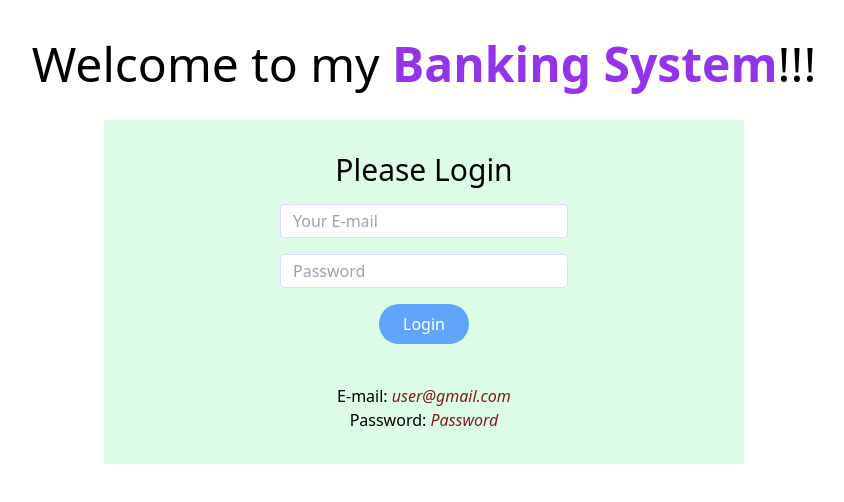
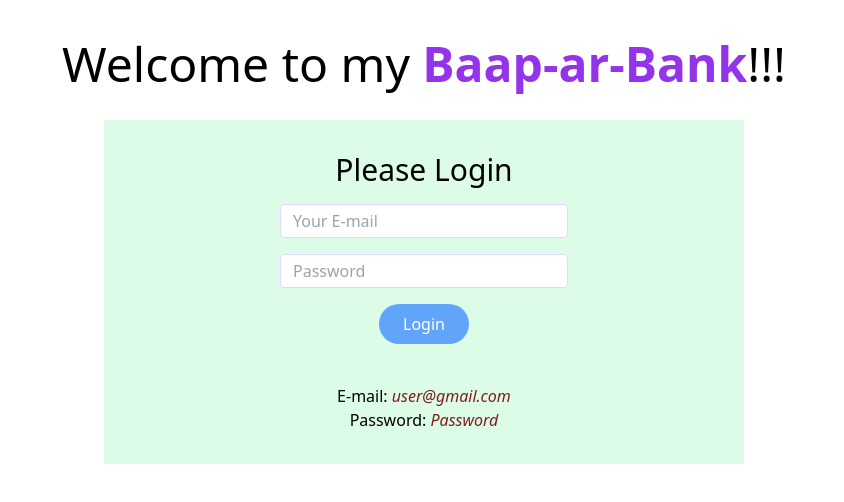
Before and after one commit to kakon4366/Baap-ar-Bank, a plain HTML site: page index.html in a window 1280 px wide. Shown: the whole page, without its empty margins (216-1060 px from the left). Drawn offline with nearby package versions, Linux system fonts and the light colour scheme.

Commit message:
update bank name

```diff
--- a/index.html
+++ b/index.html
@@ -9,7 +9,7 @@
 </head>
 <body>
     <header>
-        <h1 class="text-5xl text-center mt-10">Welcome to my <span class="font-semibold text-purple-600"> Banking System</span>!!!</h1>
+        <h1 class="text-5xl text-center mt-10">Welcome to my <span class="font-semibold text-purple-600"> Baap-ar-Bank</span>!!!</h1>
     </header>
     <main>
         <section class="bg-green-100 w-2/4 mx-auto mt-8 p-8">
```
